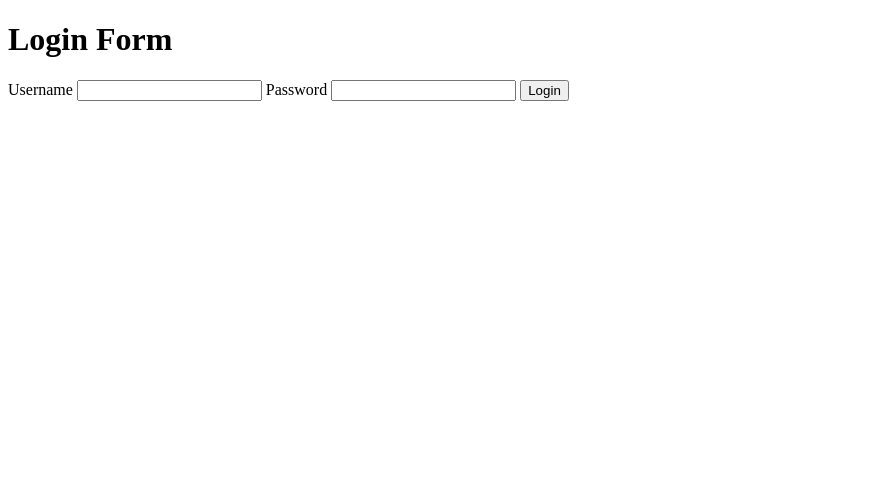
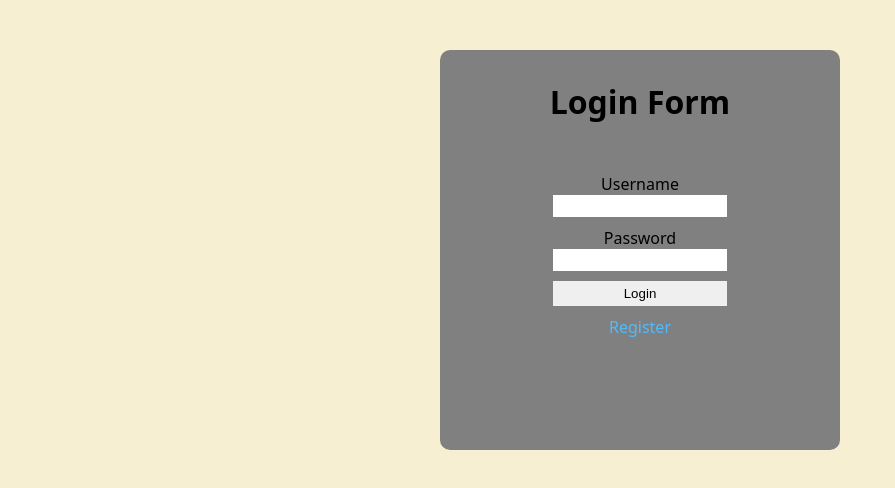
Before and after one commit to AdamRifandy/Simple_Login_Register_App, a website: page index.html in a window 1280 px wide. Shown: the whole page, without its empty margins (0-895 px from the left). Drawn offline with Linux system fonts and the light colour scheme.

Commit message:
Updated index.html and Added style to index.html

```diff
--- a/index.html
+++ b/index.html
@@ -4,6 +4,61 @@
     <meta charset="UTF-8">
     <meta name="viewport" content="width=device-width, initial-scale=1.0">
     <title>Simple Login & Register App</title>
+    <style>
+        body {
+            font-family: system-ui, -apple-system, BlinkMacSystemFont, 'Segoe UI', Roboto, Oxygen, Ubuntu, Cantarell, 'Open Sans', 'Helvetica Neue', sans-serif;
+            margin: 0;
+            background-color: rgb(247, 239, 210);
+        }
+
+        .bg {
+            background-color: grey;
+            width: 400px;
+            height: 400px;
+            margin-inline: auto;
+            margin-top: 50px;
+            border-radius: 10px;
+        }
+
+        .bg h1 {
+            text-align: center;
+            padding-top: 30px;
+            margin-bottom: 50px;
+            cursor: default;
+        }
+
+        .bg form label, #submitBtn {
+            display: block;
+            text-align: center;
+        }
+
+        .bg form input {
+            display: block;
+            margin-inline: auto;
+            margin-bottom: 10px;
+            width: 170px;
+            height: 20px;
+            border-style: none;
+            outline-style: none;
+        }
+
+        #submitBtn {
+            width: 174px;
+            height: 25px;
+            cursor: pointer;
+        }
+
+        #registerText {
+            display: block;
+            color: rgb(78, 187, 255);
+            text-align: center;
+            cursor: pointer;
+        }
+
+        #registerText:hover {
+            text-decoration: underline;
+        }
+    </style>
 </head>
 <body>
     <div class="bg">
@@ -13,7 +68,8 @@
             <input type="text" id="username">
             <label for="pw">Password</label>
             <input type="password" id="pw">
-            <input type="submit" value="Login">
+            <input type="submit" value="Login" id="submitBtn">
+            <span id="registerText">Register</span>
         </form>
     </div>
 </body>
```
